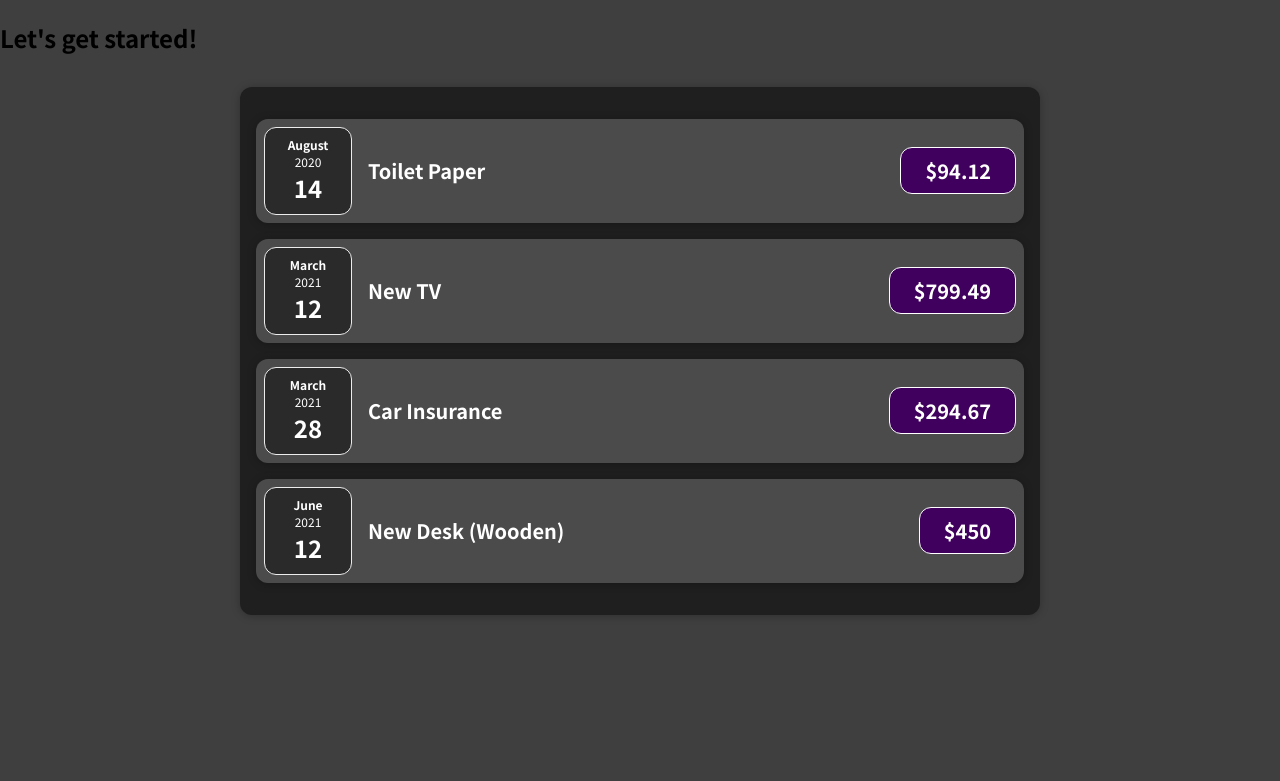
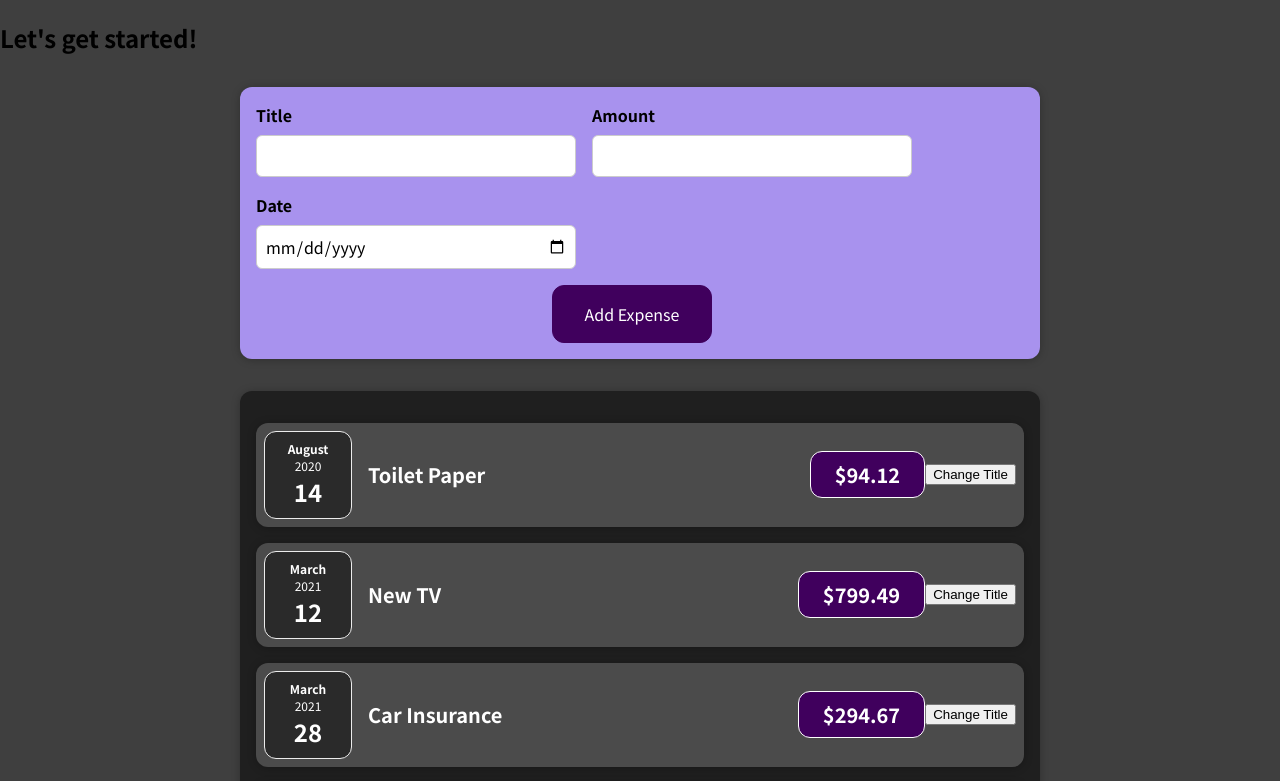
Before and after one commit to alixwawa/expensetracker, a React (Create React App) app: page / in a window 1280 px wide. Shown: the top 781 px of the page. Built offline with nearby package versions, Linux system fonts and the light colour scheme.

Commit message:
child to parent communication

```diff
--- a/src/App.js
+++ b/src/App.js
@@ -1,4 +1,5 @@
 import React from 'react';
+import NewExpense from './components/NewExpense/NewExpense';
 import Expenses from './components/Expenses/Expenses';
 
 const App = () => {
@@ -23,13 +24,16 @@
 			date: new Date(2021, 5, 12),
 		},
 	];
-
+	const addExpenseHandler = (expense) => {
+		console.log('In App.js', expense);
+	};
 	return (
 		<div>
 			<h2>Let's get started!</h2>
+			<NewExpense onAddExpense={addExpenseHandler} />
 			<Expenses items={expenses} />
 		</div>
 	);
-}
+};
 
 export default App;
--- a/src/components/Expenses/ExpenseItem.js
+++ b/src/components/Expenses/ExpenseItem.js
@@ -1,16 +1,24 @@
-import React from 'react';
+import React, { useState } from 'react';
 import './ExpenseItem.css';
 import Card from '../UI/Card';
 import ExpenseDate from './ExpenseDate';
 
 const ExpenseItem = (props) => {
+	const [title, setTitle] = useState(props.title);
+
+	const clickHandler = () => {
+		setTitle('Updated!')
+		console.log(title)
+	};
+
 	return (
 		<Card className="expense-item">
 			<ExpenseDate date={props.date} />
 			<div className="expense-item__description">
-				<h2>{props.title}</h2>
+				<h2>{title}</h2>
 				<div className="expense-item__price">${props.amount}</div>
 			</div>
+			<button onClick={clickHandler}>Change Title</button>
 		</Card>
 	);
 };
--- /dev/null
+++ b/src/components/NewExpense/ExpenseForm.css
@@ -0,0 +1,26 @@
+.new-expense__controls {
+  display: flex;
+  flex-wrap: wrap;
+  gap: 1rem;
+  margin-bottom: 1rem;
+  text-align: left;
+}
+
+.new-expense__control label {
+  font-weight: bold;
+  margin-bottom: 0.5rem;
+  display: block;
+}
+
+.new-expense__control input {
+  font: inherit;
+  padding: 0.5rem;
+  border-radius: 6px;
+  border: 1px solid #ccc;
+  width: 20rem;
+  max-width: 100%;
+}
+
+.new-expense__actions {
+  text-align: right;
+}
--- /dev/null
+++ b/src/components/NewExpense/ExpenseForm.js
@@ -0,0 +1,73 @@
+import React, { useState } from 'react';
+import './ExpenseForm.css';
+
+const ExpenseForm = (props) => {
+	const [enteredTitle, setEnteredTitle] = useState('');
+	const [enteredAmount, setEnteredAmount] = useState('');
+	const [enteredDate, setEnteredDate] = useState('');
+
+	const titleChangeHandler = (event) => {
+		setEnteredTitle(event.target.value);
+	};
+
+	const amountChangeHandler = (event) => {
+		setEnteredAmount(event.target.value);
+	};
+	const dateChangeHandler = (event) => {
+		setEnteredDate(event.target.value);
+	};
+
+	const submitHandler = (event) => {
+		event.preventDefault();
+
+		const expenseData = {
+			title: enteredTitle,
+			amount: enteredAmount,
+			date: new Date(enteredDate),
+		};
+
+		props.onSaveExpenseData(expenseData);
+		setEnteredTitle('');
+		setEnteredAmount('');
+		setEnteredDate('');
+	};
+
+	return (
+		<form onSubmit={submitHandler}>
+			<div className="new-expense__controls">
+				<div className="new-expense__control">
+					<label>Title</label>
+					<input
+						type="text"
+						onChange={titleChangeHandler}
+						value={enteredTitle}
+					/>
+				</div>
+				<div className="new-expense__control">
+					<label>Amount</label>
+					<input
+						type="text"
+						min="0.01"
+						onChange={amountChangeHandler}
+						value={enteredAmount}
+					/>
+				</div>
+				<div className="new-expense__control">
+					<label>Date</label>
+					<input
+						type="date"
+						min="2019-01-01"
+						max="2023-12-31"
+						onChange={dateChangeHandler}
+						value={enteredDate}
+					/>
+				</div>
+			</div>
+			<div>
+				<button type="submit">Add Expense</button>
+			</div>
+		</form>
+	);
+};
+
+export default ExpenseForm;
--- /dev/null
+++ b/src/components/NewExpense/NewExpense.css
@@ -0,0 +1,38 @@
+.new-expense {
+  background-color: #a892ee;
+  padding: 1rem;
+  margin: 2rem auto;
+  width: 50rem;
+  max-width: 95%;
+  border-radius: 12px;
+  text-align: center;
+  box-shadow: 0 1px 8px rgba(0, 0, 0, 0.25);
+}
+
+.new-expense button {
+  font: inherit;
+  cursor: pointer;
+  padding: 1rem 2rem;
+  border: 1px solid #40005d;
+  background-color: #40005d;
+  color: white;
+  border-radius: 12px;
+  margin-right: 1rem;
+}
+
+.new-expense button:hover,
+.new-expense button:active {
+  background-color: #510674;
+  border-color: #510674;
+}
+
+.new-expense button.alternative {
+  color: #220131;
+  border-color: transparent;
+  background-color: transparent;
+}
+
+.new-expense button.alternative:hover,
+.new-expense button.alternative:active {
+  background-color: #ddb3f8;
+}
--- /dev/null
+++ b/src/components/NewExpense/NewExpense.js
@@ -0,0 +1,21 @@
+import React from 'react';
+import ExpenseForm from './ExpenseForm';
+import './NewExpense.css';
+
+const NewExpense = (props) => {
+	const saveExpenseDataHandler = (enteredExpenseData) => {
+		const expenseData = {
+			...enteredExpenseData,
+			id: Math.random().toString(),
+		};
+		props.onAddExpense(expenseData);
+	};
+
+	return (
+		<div className="new-expense">
+			<ExpenseForm onSaveExpenseData={saveExpenseDataHandler} />
+		</div>
+	);
+};
+
+export default NewExpense;
```
